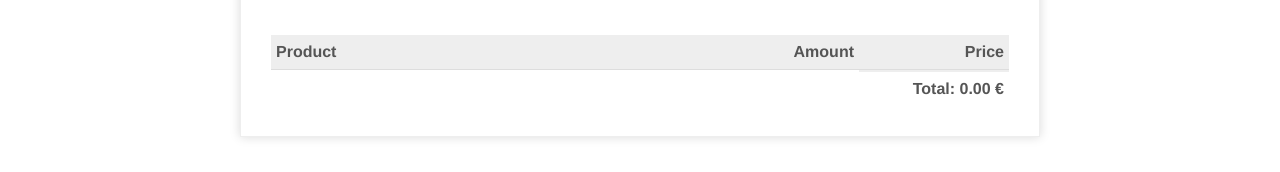
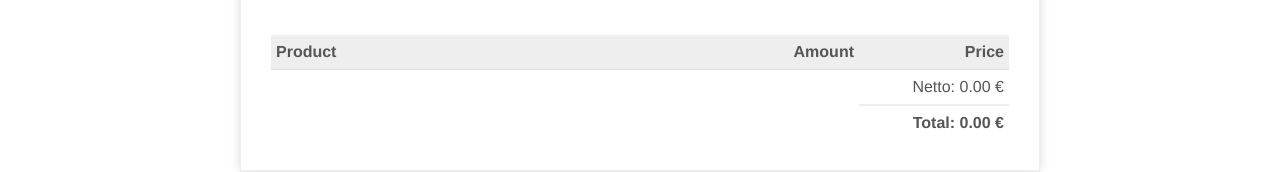
Before and after one commit to tdangschulz/versandhandel-fe, a React (Vite) app: page /checkout in a window 1280 px wide. Shown: the part 563-735 px from the top of the page. Built offline with nearby package versions, Linux system fonts and the light colour scheme; sample sign-in values are in the browser's storage.

Commit message:
show net price in invoice

```diff
--- a/src/components/pages/invoice/Invoice.tsx
+++ b/src/components/pages/invoice/Invoice.tsx
@@ -68,7 +68,11 @@ const InvoiceComp = () => {
               <td>{p.product.price * p.amount} €</td>
             </tr>
           ))}
-
+          <tr>
+            <td></td>
+            <td></td>
+            <td>Netto: {state.shoppingCart.priceWithoutVat.toFixed(2)} €</td>
+          </tr>
           <tr className="total">
             <td></td>
             <td></td>
```
